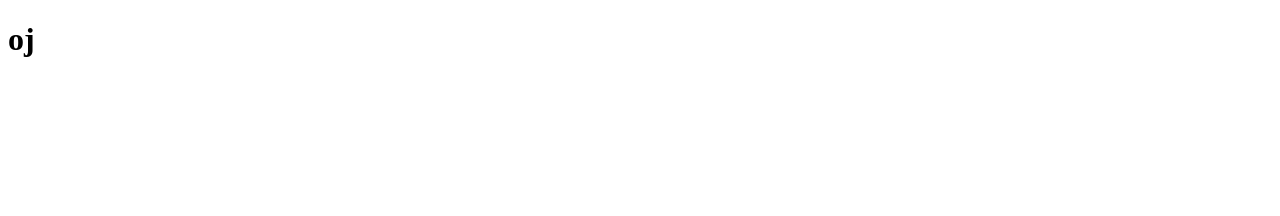
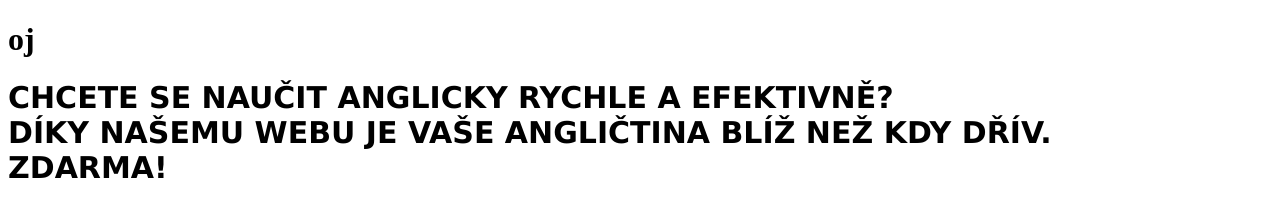
Before and after one commit to juu1/leq2021, a plain HTML site: page index.html in a window 1280 px wide. Drawn offline with Linux system fonts and the light colour scheme; files that its build step writes are made by us from their sources.

```diff
--- a/index.html
+++ b/index.html
@@ -13,7 +13,9 @@
 <body style="color:black; font-size: medium;">
 
 <h1> oj </h1>
+<h1 strong class = "reklama" > CHCETE SE NAUČIT ANGLICKY RYCHLE A EFEKTIVNĚ? <br /> DÍKY NAŠEMU WEBU JE VAŠE ANGLIČTINA BLÍŽ NEŽ KDY DŘÍV. <br /> ZDARMA!</h1>
 
 </body>
 
+
 </html>
--- a/styles/style.css
+++ b/styles/style.css
@@ -2,3 +2,8 @@
     color: solid black;
     background-color: white;
 }
+.reklama {
+    font-family:Verdana, Geneva, Tahoma, sans-serif;
+    color: black;
+    font-size: 30px;
+}
```
